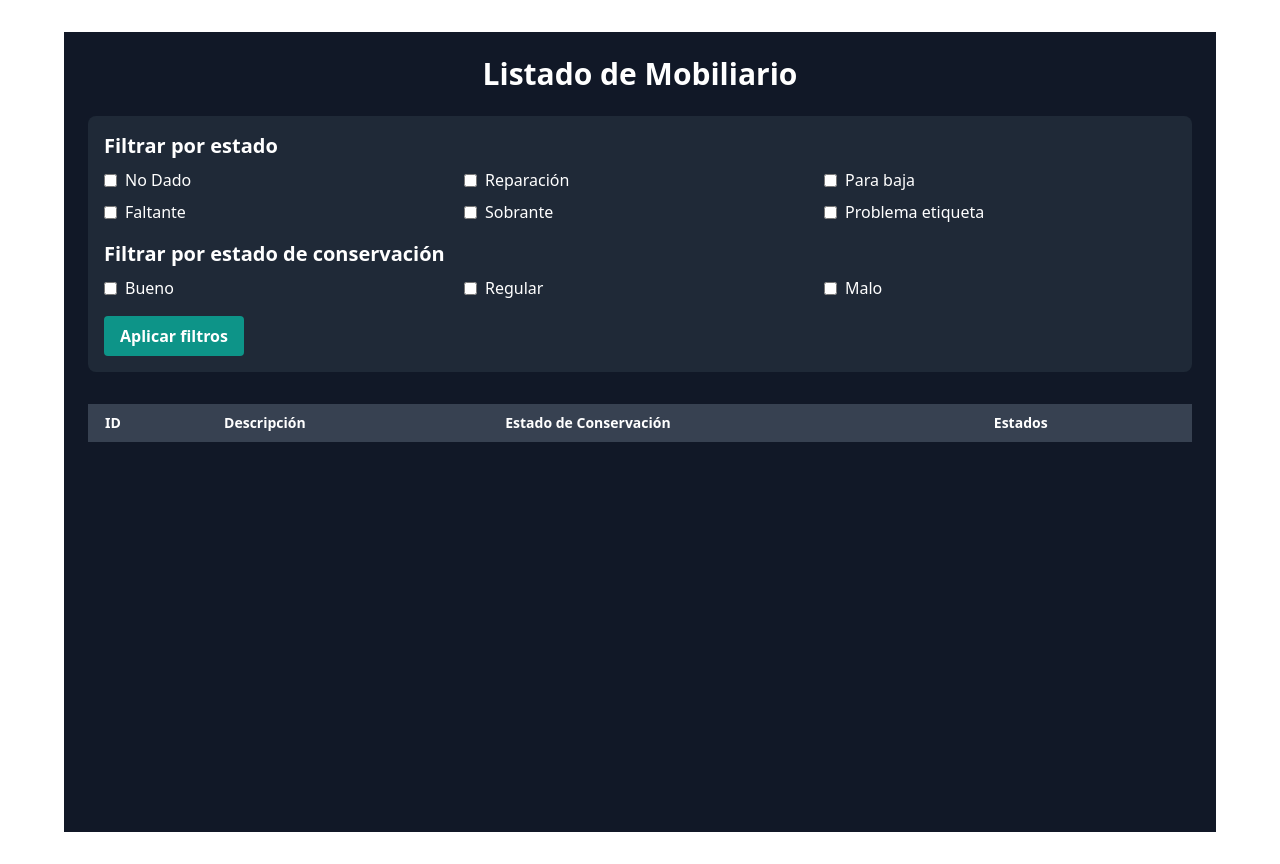
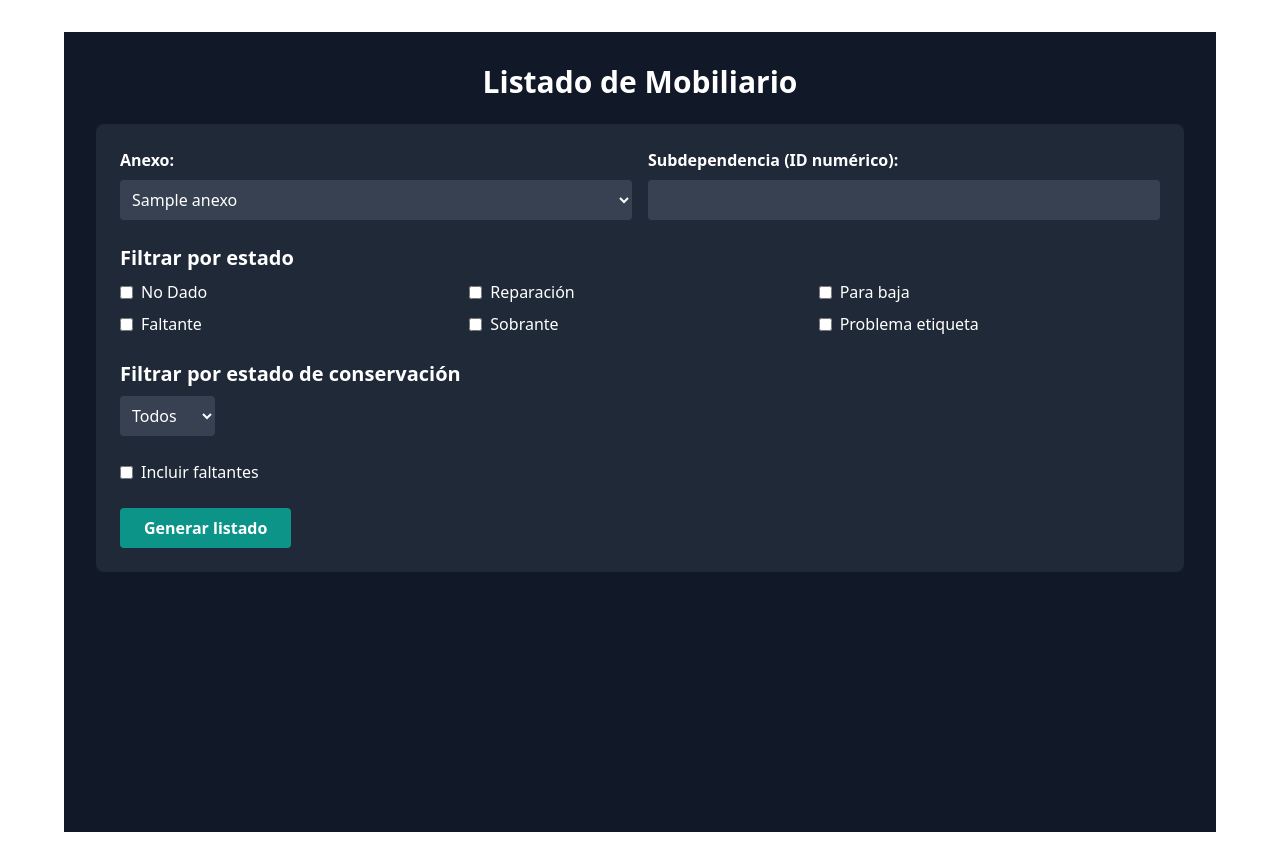
Before and after one commit to Patrimonio2-web/anexos, a Flask app: page /imprimir in a window 1280 px wide. Run offline with Flask 3, Linux system fonts and the light colour scheme; tables that the repository leaves empty hold one stand-in row (values such as "Sample post"); lists and menus that the app fills with data are empty; some libraries are stand-ins or nearby versions.

Commit message:
Refactor imprimir.html for improved layout and filters

```diff
--- a/templates/imprimir.html
+++ b/templates/imprimir.html
@@ -1,65 +1,68 @@
 {% extends "base.html" %}
 {% block content %}
-<div class="p-6 bg-gray-900 text-white min-h-screen">
+<div class="p-8 bg-gray-900 text-white min-h-screen">
     <h1 class="text-3xl font-bold mb-6 text-center">Listado de Mobiliario</h1>
 
-    <!-- 🔍 Filtros -->
-    <form method="get" action="{{ url_for('imprimir') }}" class="mb-8 bg-gray-800 p-4 rounded-lg">
-        <h2 class="text-xl font-semibold mb-2">Filtrar por estado</h2>
-        <div class="grid grid-cols-2 md:grid-cols-3 gap-2 mb-4">
-            {% for key, label in campos.items() %}
-            <label class="flex items-center space-x-2">
-                <input type="checkbox" name="estado" value="{{ key }}" {% if key in filtros_estado %}checked{% endif %}
-                    class="accent-teal-500">
-                <span>{{ label }}</span>
-            </label>
-            {% endfor %}
+    <form method="get" action="{{ url_for('imprimir_listado') }}" class="space-y-6 bg-gray-800 p-6 rounded-lg">
+        <!-- Selección de anexo y subdependencia -->
+        <div class="grid grid-cols-1 md:grid-cols-2 gap-4">
+            <div>
+                <label class="block mb-2 font-semibold">Anexo:</label>
+                <select name="anexo" class="w-full p-2 bg-gray-700 rounded">
+                    {% for anexo in anexos %}
+                    <option value="{{ anexo.id }}">{{ anexo.nombre }}</option>
+                    {% endfor %}
+                </select>
+            </div>
+
+            <div>
+                <label class="block mb-2 font-semibold">Subdependencia (ID numérico):</label>
+                <input type="text" name="subdependencia" class="w-full p-2 bg-gray-700 rounded" required>
+            </div>
         </div>
 
-        <h2 class="text-xl font-semibold mb-2">Filtrar por estado de conservación</h2>
-        <div class="grid grid-cols-2 md:grid-cols-3 gap-2 mb-4">
-            {% for conservacion in ['Bueno', 'Regular', 'Malo'] %}
-            <label class="flex items-center space-x-2">
-                <input type="checkbox" name="conservacion" value="{{ conservacion }}" {% if conservacion in filtros_conservacion %}checked{% endif %}
-                    class="accent-teal-500">
-                <span>{{ conservacion }}</span>
-            </label>
-            {% endfor %}
+        <!-- Filtros por estado -->
+        <div>
+            <h2 class="text-xl font-semibold mb-2">Filtrar por estado</h2>
+            <div class="grid grid-cols-2 md:grid-cols-3 gap-2">
+                {% for key, label in {
+                    "no_dado": "No Dado",
+                    "para_reparacion": "Reparación",
+                    "para_baja": "Para baja",
+                    "faltante": "Faltante",
+                    "sobrante": "Sobrante",
+                    "problema_etiqueta": "Problema etiqueta"
+                }.items() %}
+                <label class="flex items-center space-x-2">
+                    <input type="checkbox" name="filtros" value="{{ key }}" class="accent-teal-500">
+                    <span>{{ label }}</span>
+                </label>
+                {% endfor %}
+            </div>
         </div>
 
-        <button type="submit" class="bg-teal-600 hover:bg-teal-700 px-4 py-2 rounded text-white font-bold">
-            Aplicar filtros
+        <!-- Filtro por estado de conservación -->
+        <div>
+            <h2 class="text-xl font-semibold mb-2">Filtrar por estado de conservación</h2>
+            <select name="estado_conservacion" class="p-2 bg-gray-700 rounded">
+                <option value="">Todos</option>
+                <option value="Bueno">Bueno</option>
+                <option value="Regular">Regular</option>
+                <option value="Malo">Malo</option>
+            </select>
+        </div>
+
+        <!-- Mostrar u ocultar faltantes -->
+        <div>
+            <label class="flex items-center space-x-2">
+                <input type="checkbox" name="incluir_faltantes" value="true" class="accent-teal-500">
+                <span>Incluir faltantes</span>
+            </label>
+        </div>
+
+        <button type="submit" class="bg-teal-600 hover:bg-teal-700 px-6 py-2 rounded text-white font-bold">
+            Generar listado
         </button>
     </form>
-
-    <!-- 📋 Tabla de resultados -->
-    <div class="overflow-x-auto">
-        <table class="min-w-full border border-gray-700 text-sm">
-            <thead class="bg-gray-700">
-                <tr>
-                    <th class="px-4 py-2 text-left">ID</th>
-                    <th class="px-4 py-2 text-left">Descripción</th>
-                    <th class="px-4 py-2 text-left">Estado de Conservación</th>
-                    <th class="px-4 py-2 text-left">Estados</th>
-                </tr>
-            </thead>
-            <tbody>
-                {% for mob in mobiliario %}
-                <tr class="border-b border-gray-700 hover:bg-gray-800">
-                    <td class="px-4 py-2">{{ mob[0] }}</td>
-                    <td class="px-4 py-2">{{ mob[1] }}</td>
-                    <td class="px-4 py-2">{{ mob[2] or '-' }}</td>
-                    <td class="px-4 py-2">
-                        {% for key, label in campos.items() %}
-                            {% if mob[campos.keys()|list.index(key) + 3] %}
-                                <span class="bg-teal-700 px-2 py-1 rounded text-xs">{{ label }}</span>
-                            {% endif %}
-                        {% endfor %}
-                    </td>
-                </tr>
-                {% endfor %}
-            </tbody>
-        </table>
-    </div>
 </div>
 {% endblock %}
```
